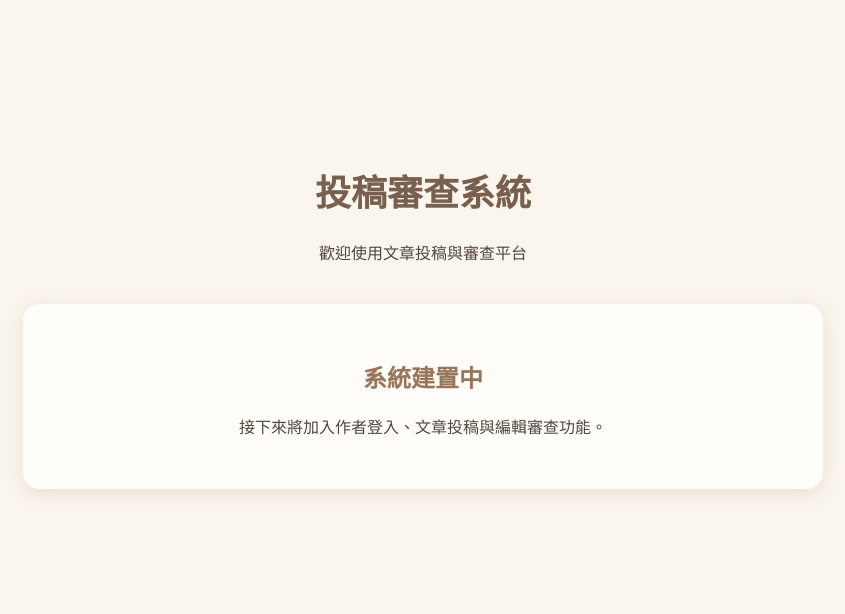
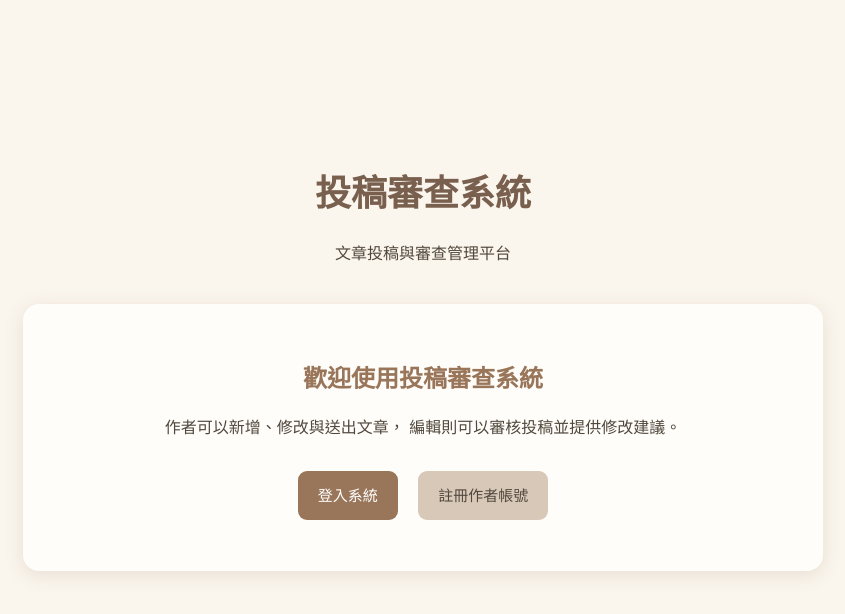
Before and after one commit to abeljiang1028-prog/manuscript_review, a FastAPI app: page / in a window 1280 px wide. Shown: the top 614 px of the page, without its empty margins (217-1062 px from the left). Run offline with FastAPI, Linux system fonts and the light colour scheme; parts of the project's set-up code (start-up, migrations or seed data) failed here and were passed over.

Commit message:
manuscript review second version

```diff
--- a/static/style.css
+++ b/static/style.css
@@ -264,3 +264,25 @@ a {
     border-top: 1px solid #e8dfd4;
     margin: 30px 0;
 }
+
+/* 首頁按鈕間距 */
+.notice .btn {
+    margin: 12px 8px 0;
+}
+
+/* 首頁文字排版 */
+.notice p {
+    line-height: 1.8;
+}
+
+/* 小螢幕排版 */
+@media (max-width: 600px) {
+    .container {
+        margin: 45px auto;
+        padding: 18px;
+    }
+
+    .notice {
+        padding: 25px 18px;
+    }
+}
--- a/templates/index.html
+++ b/templates/index.html
@@ -1,20 +1,47 @@
+
 <!DOCTYPE html>
 <html lang="zh-Hant">
 <head>
     <meta charset="UTF-8">
-    <meta name="viewport" content="width=device-width, initial-scale=1.0">
+    <meta name="viewport"
+          content="width=device-width, initial-scale=1.0">
+
     <title>投稿審查系統</title>
+
     <link rel="stylesheet" href="/static/style.css">
 </head>
 <body>
+
     <main class="container">
+
+        <!-- 網站名稱 -->
         <h1>投稿審查系統</h1>
-        <p>歡迎使用文章投稿與審查平台</p>
 
+        <p>文章投稿與審查管理平台</p>
+
+        <!-- 系統介紹 -->
         <div class="notice">
-            <h2>系統建置中</h2>
-            <p>接下來將加入作者登入、文章投稿與編輯審查功能。</p>
+
+            <h2>歡迎使用投稿審查系統</h2>
+
+            <p>
+                作者可以新增、修改與送出文章，
+                編輯則可以審核投稿並提供修改建議。
+            </p>
+
+            <p>
+                <a href="/login" class="btn">
+                    登入系統
+                </a>
+
+                <a href="/register" class="btn btn-light">
+                    註冊作者帳號
+                </a>
+            </p>
+
         </div>
+
     </main>
+
 </body>
 </html>
```
Also changed, not shown: templates/dashboard.html (deleted, +0 -28 lines), README.md (added).
